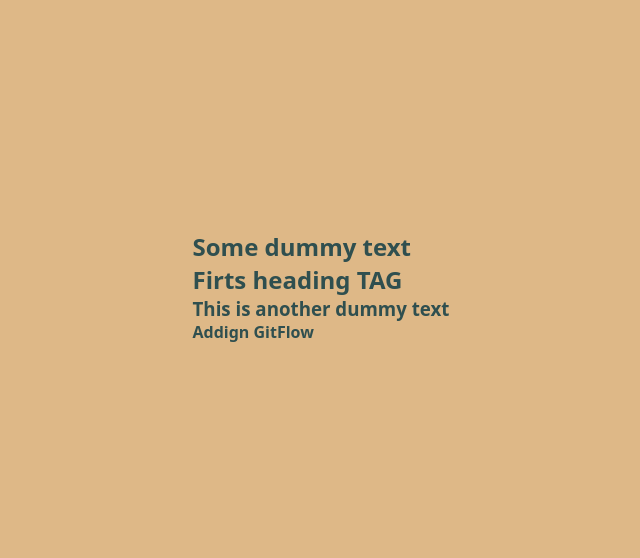
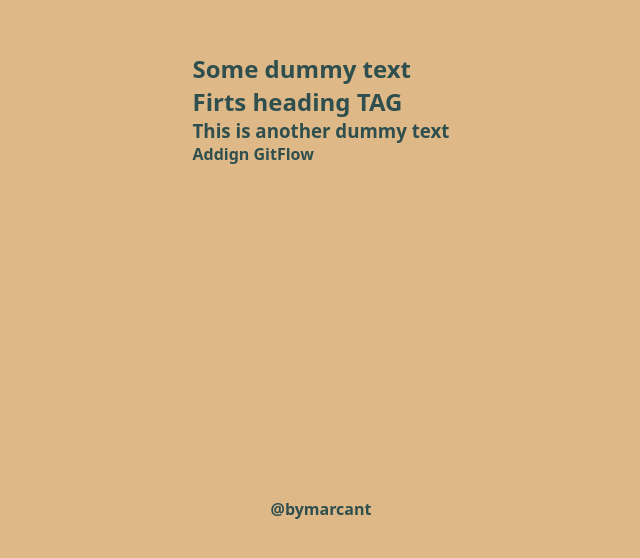
Before and after one commit to MarcAnt/learning-git, a plain HTML site: page public/index.html in a window 1280 px wide. Shown: the part 114-672 px from the top of the page, without its empty margins (319-959 px from the left). Drawn offline with Linux system fonts and the light colour scheme.

Commit message:
Adding my awesome footer

```diff
--- a/public/css/main.css
+++ b/public/css/main.css
@@ -16,3 +16,7 @@ body {
   justify-items: center;
   align-items: center;
 }
+
+footer {
+  font-weight: bold;
+}
--- a/public/index.html
+++ b/public/index.html
@@ -15,5 +15,6 @@
       <h3>This is another dummy text</h3>
       <h4>Addign GitFlow</h4>
     </section>
+    <footer>@bymarcant</footer>
   </body>
 </html>
```
